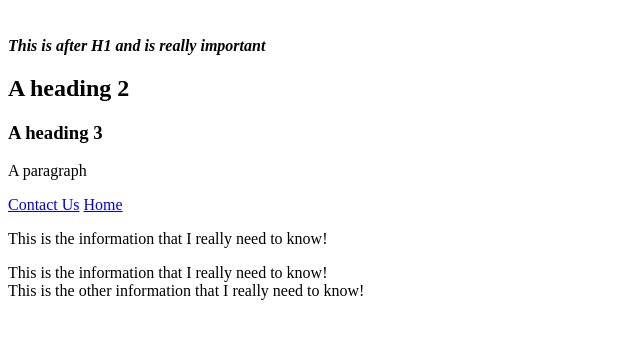
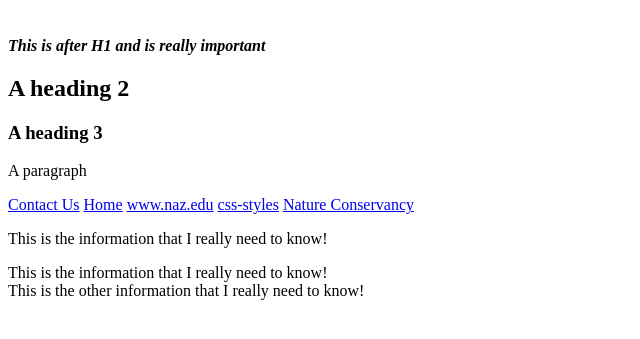
Before and after one commit to jhoch1/assignment-1, a plain HTML site: page index.html in a window 1280 px wide. Shown: the part 79-418 px from the top of the page, without its empty margins (0-640 px from the left). Drawn offline with Linux system fonts and the light colour scheme.

Commit message:
changes 9/12

```diff
--- a/index.html
+++ b/index.html
@@ -13,6 +13,9 @@
     <p>A paragraph</p>
     <a href="contact.html">Contact Us</a>
     <a href="index.html">Home</a>
+    <a href="http://www.naz.edu" target="_blank">www.naz.edu</a>
+    <a href="css/styles.css">css-styles</a>
+    <a href="https://www.nature.org/en-us/explore/animals-we-protect-test/" target="_blank">Nature Conservancy</a>
     <p>This is the information that I really need to know!</p>
     This is the information that I really need to know!<br> This is the other information that I really need to know!
 </body>
```
